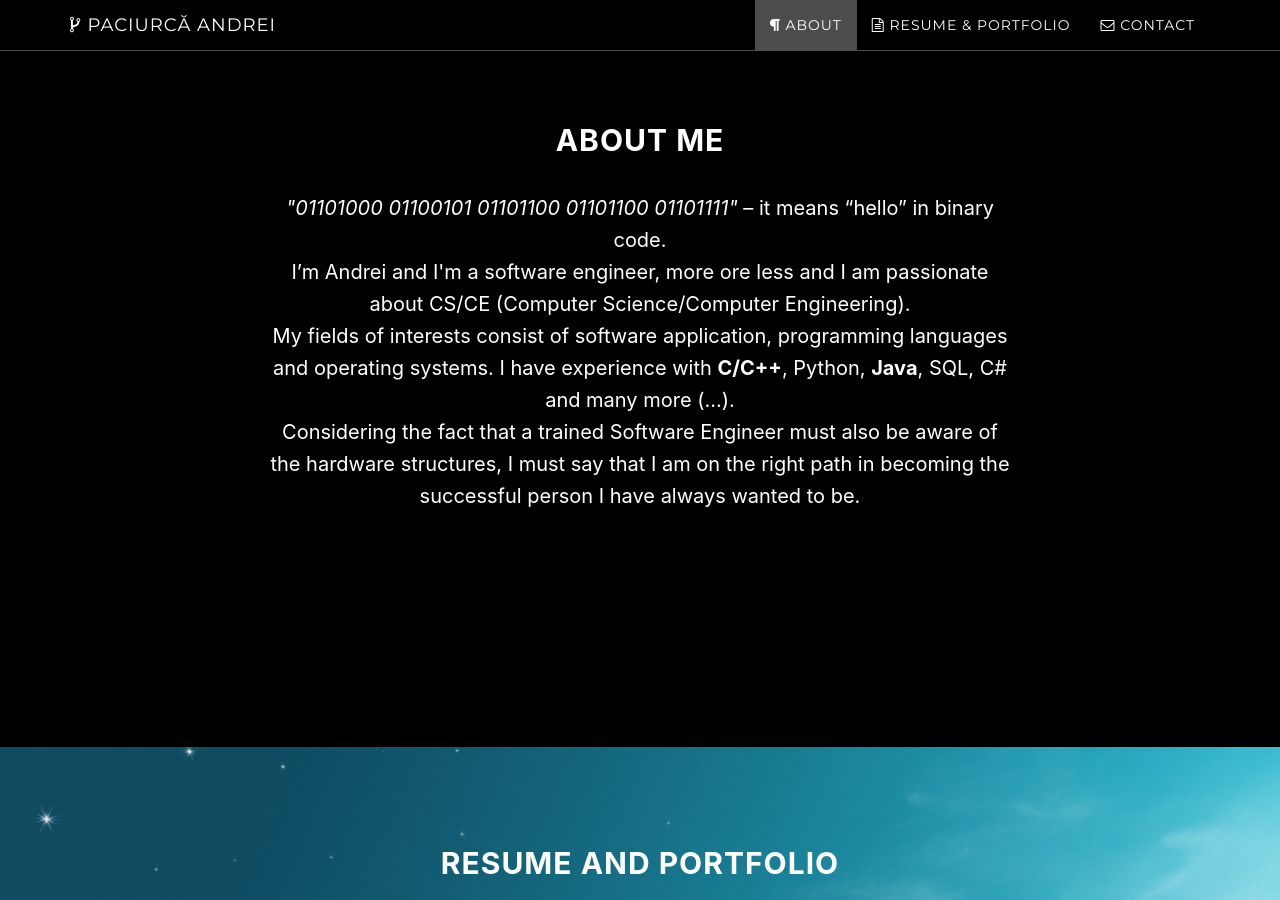
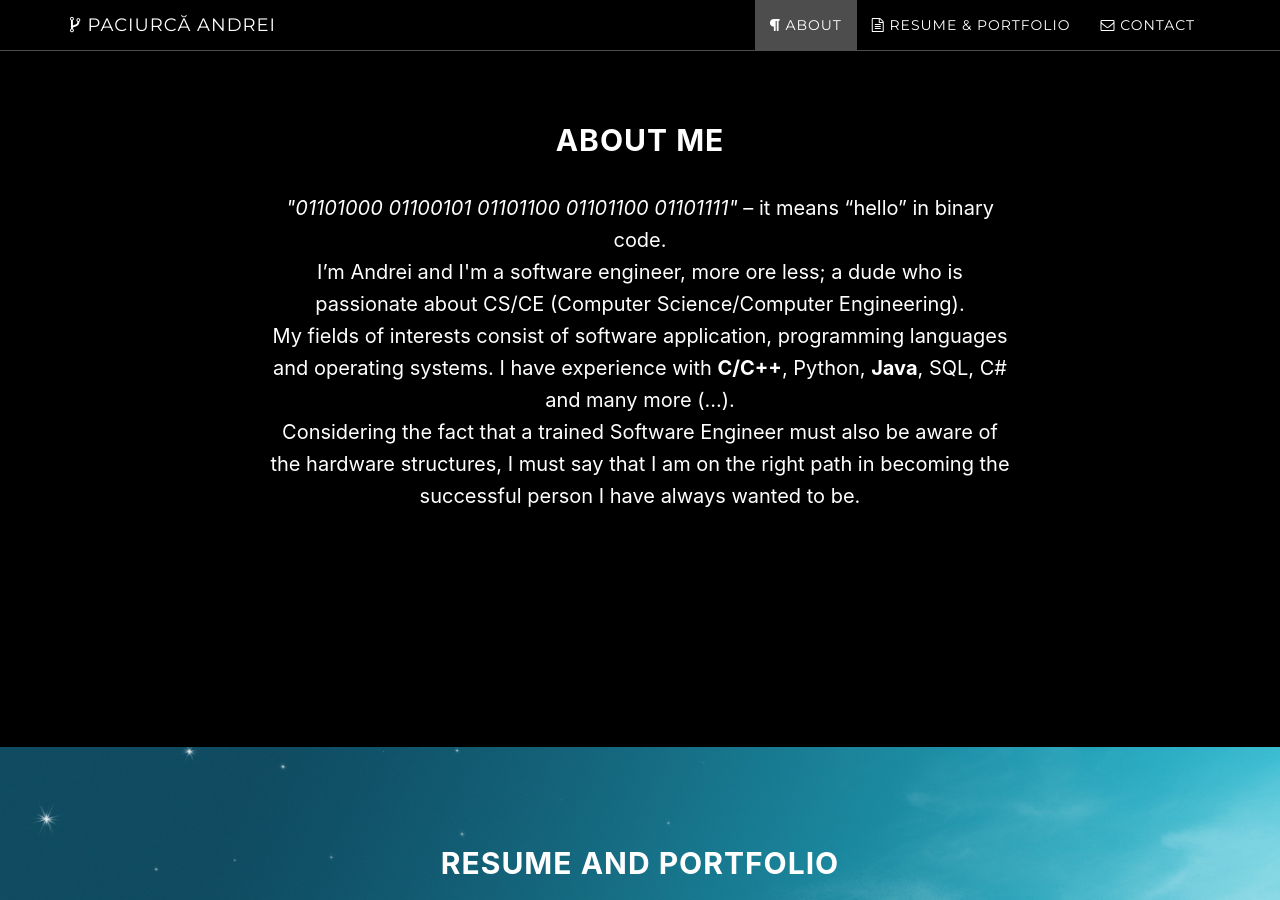
Before and after one commit to andreipaciurca/andreipaciurca.github.io, a Jekyll site: the page built from index.html, in a window 1280 px wide and 900 px high, scrolled down 976 px. Built offline with Jekyll 4.4.1, drawn with Linux system fonts in a browser that asks for light colours.

Commit message:
modified:   _includes/about.html 	modified:   _includes/head.html

```diff
--- a/_includes/about.html
+++ b/_includes/about.html
@@ -5,7 +5,7 @@
                 <h2>About me</h2>
                 <p>
                     <i>"01101000 01100101 01101100 01101100 01101111"</i> – it means “hello” in binary code. <br>
-                    I’m Andrei and I'm a software engineer, more ore less and I am passionate about CS/CE (Computer Science/Computer Engineering). <br>
+                    I’m Andrei and I'm a software engineer, more ore less; a dude who is passionate about CS/CE (Computer Science/Computer Engineering). <br>
                     My fields of interests consist of software application, programming languages and operating systems.
                     I have experience with <b>C/C++</b>, Python, <b>Java</b>, SQL, C# and many more (...). <br>
                     Considering the fact that a trained Software Engineer must also be aware of the hardware structures, I must say that I am on the right path in becoming the successful person I have always wanted to be.
--- a/_includes/head.html
+++ b/_includes/head.html
@@ -5,12 +5,14 @@
     <meta name="viewport" content="width=device-width"/>
     <meta name="description" content="{{ site.description }}"/>
     <meta name="author" content="Paciurca Andrei-Alexandru"/>
+    <meta name="google-site-verification" content="fsCCLd5d9HIYW_Kgj43h8pE8NrVUfjzk2YvhxI92Ntk" />
+    <meta name="keywords" content="Paciurca Andrei Portfolio" />
     <link rel="canonical" href="{{ page.url | replace:'index.html','' | prepend: site.baseurl | prepend: site.url }}"/>
 
-    <link rel="stylesheet" href="{{ "/style.css" | prepend: site.baseurl }}">
+    <link rel="stylesheet" href="{{ "/style.css" | prepend: site.baseurl }}" />
 
     <!-- Custom Fonts -->
-    <link rel="stylesheet" href="{{ "/css/font-awesome/css/font-awesome.min.css" | prepend: site.baseurl }}"/>
+    <link rel="stylesheet" href="{{ "/css/font-awesome/css/font-awesome.min.css" | prepend: site.baseurl }}" />
     <link href="//fonts.googleapis.com/css?family=Lora:400,700,400italic,700italic" rel="stylesheet" type="text/css"/>
     <link href="//fonts.googleapis.com/css?family=Montserrat:400,700" rel="stylesheet" type="text/css"/>
 
```
